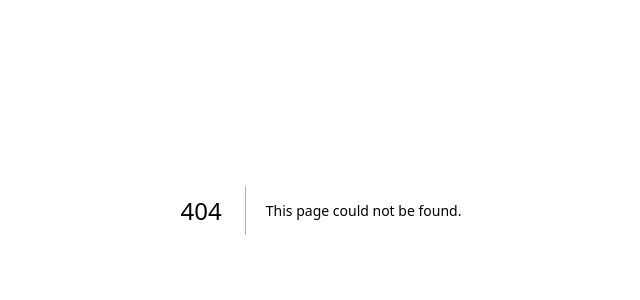
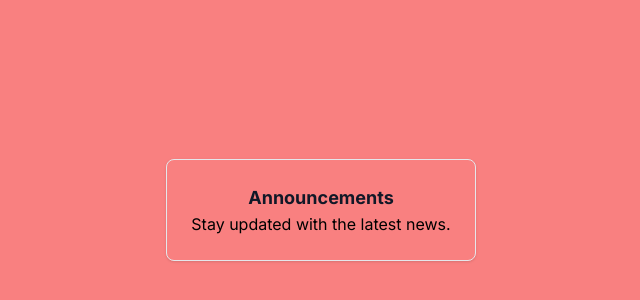
Before and after one commit to rhutikcodes/nxtjob-internship-test-summer-2024, a Next.js app in the folder anees_uzzaman_choudhury/coding_task/frontend/: page /test in a window 1280 px wide. Before the commit this address had no page. Shown: the part 190-490 px from the top of the page, without its empty margins (319-959 px from the left). Built offline with nearby package versions, Linux system fonts and the light colour scheme.

Commit message:
add singleton url

```diff
--- /dev/null
+++ b/anees_uzzaman_choudhury/coding_task/frontend/app/test/page.tsx
@@ -0,0 +1,17 @@
+// "use client";
+import ExampleWrapper from "@/framer/TestFramer";
+
+
+// export const dynamic = "force-dynamic";
+
+
+
+const page = () => {
+  return (
+    <div className="min-h-screen flex items-center justify-center bg-red-400">
+    <ExampleWrapper />
+  </div>
+  )
+}
+
+export default page
--- a/anees_uzzaman_choudhury/coding_task/frontend/components/Loader.tsx
+++ b/anees_uzzaman_choudhury/coding_task/frontend/components/Loader.tsx
@@ -4,7 +4,7 @@ import { ScaleLoader } from "react-spinners"
 const Loader = () =>{
 return (
     <div className="flex justify-center items-start h-screen mt-12">
-        <ScaleLoader color="#36d7b7" height={60} width={5} />
+        <ScaleLoader color="#36d7b7" height={50} width={4} />
     </div>
     );
 }
--- /dev/null
+++ b/anees_uzzaman_choudhury/coding_task/frontend/components/TestComponent.tsx
@@ -0,0 +1,12 @@
+import React from 'react';
+
+const TestComponent = () => {
+  return (
+    <div className="p-4 bg-customPurple text-white">
+      <h1 className="text-3xl font-bold">Test Component</h1>
+      <p className="text-lightPurple">This is a test component with custom styles.</p>
+    </div>
+  );
+};
+
+export default TestComponent;
--- /dev/null
+++ b/anees_uzzaman_choudhury/coding_task/frontend/framer/TestFramer.tsx
@@ -0,0 +1,20 @@
+"use client";
+
+import { motion } from "framer-motion";
+
+const ExampleComponent = () => {
+  return (
+    <motion.div
+      initial={{ opacity: 0 }}
+      animate={{ opacity: 1 }}
+      exit={{ opacity: 0 }}
+      transition={{ duration: 0.5 }}
+      className="bg-orange-400 border shadow rounded-lg p-6 flex flex-col items-center justify-center h-72 cursor-pointer"
+    >
+      <h2 className="font-bold text-lg text-gray-900">Announcements</h2>
+      <p>Stay updated with the latest news.</p>
+    </motion.div>
+  );
+};
+
+export default ExampleComponent;
```
Also changed, not shown: anees_uzzaman_choudhury/coding_task/frontend/components/SideBar.tsx (+8 -7 lines), anees_uzzaman_choudhury/coding_task/frontend/app/globals.css (line endings or trailing spaces), 1 other file (tests, documents, lock files or other folders).
